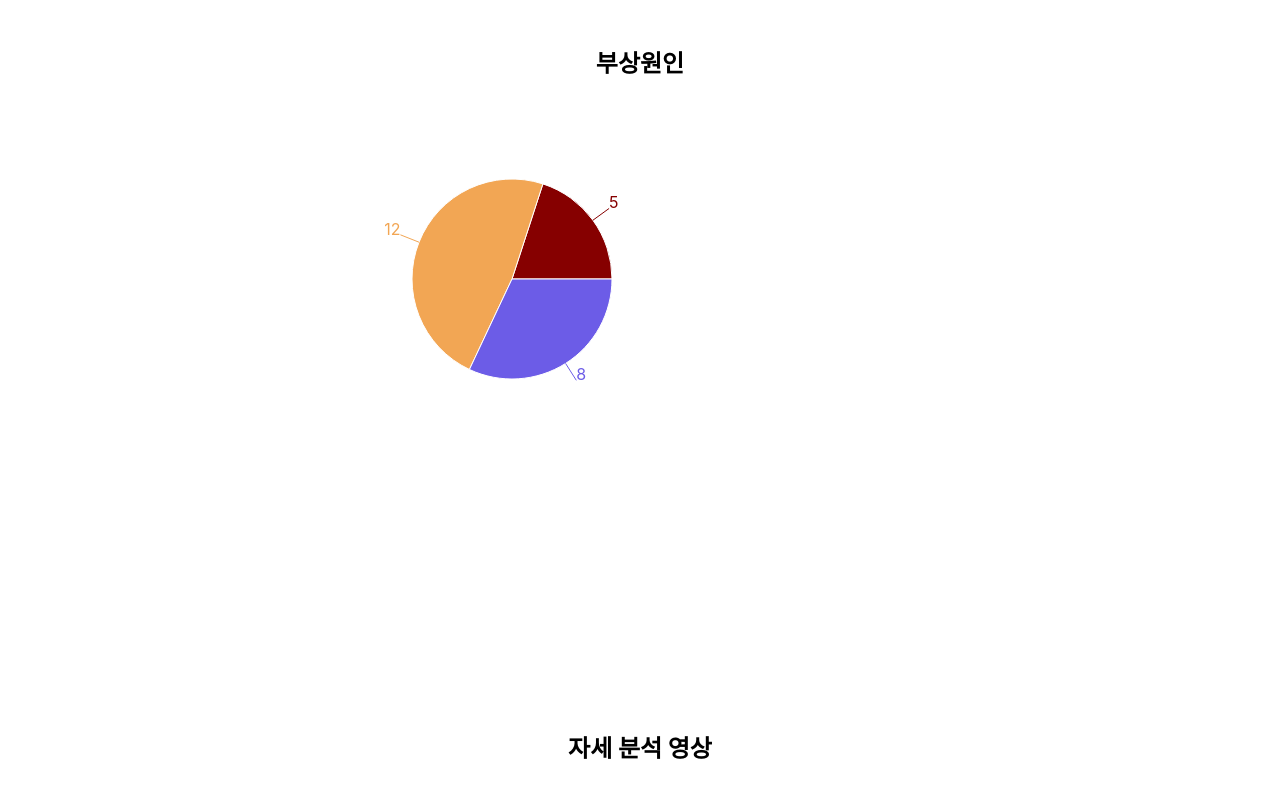
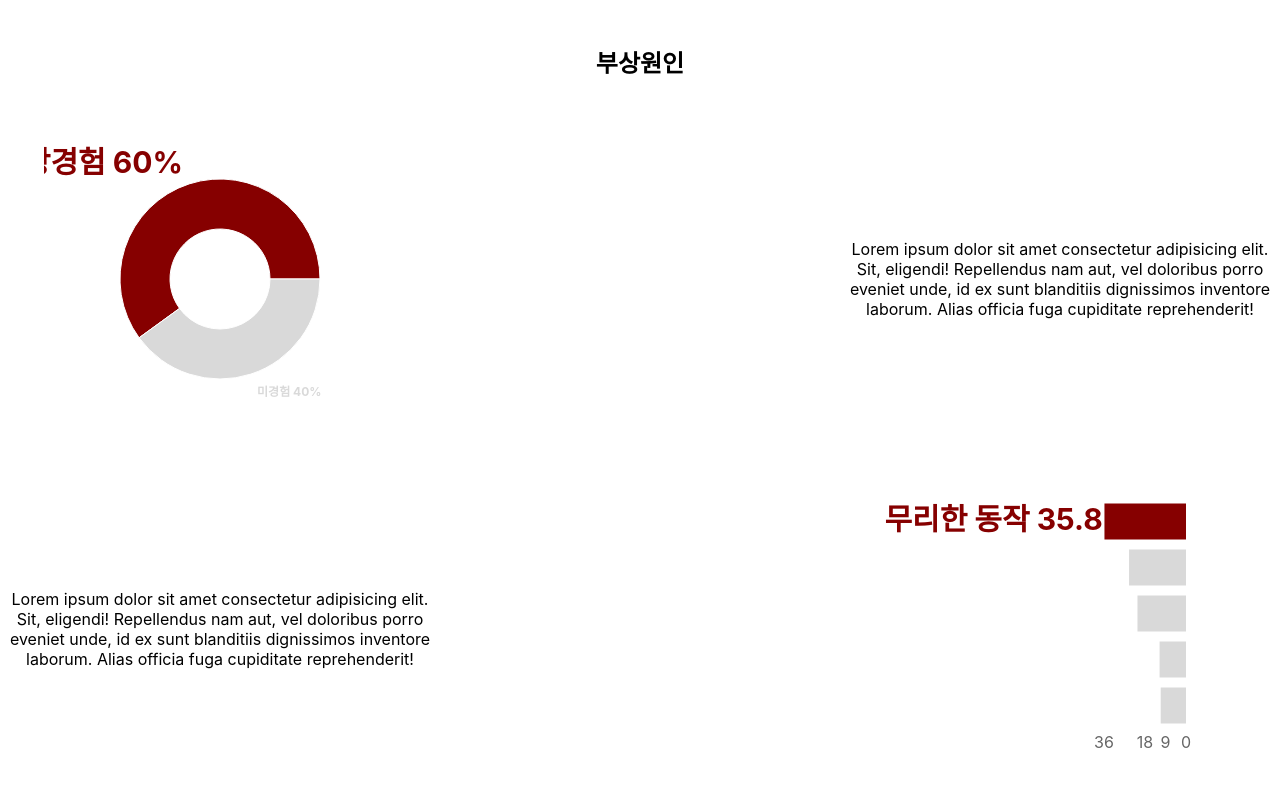
Before and after one commit to MinseouKim/Nullbrain, a React (Create React App) app in the folder typescript_01/: page /main in a window 1280 px wide. Shown: the part 1620-2420 px from the top of the page. Built offline with nearby package versions, Linux system fonts and the light colour scheme.

Commit message:
main 그래프 제작 중

```diff
--- /dev/null
+++ b/typescript_01/src/components/InjuryCauseBarChart.tsx
@@ -0,0 +1,72 @@
+import {
+  BarChart,
+  Bar,
+  XAxis,
+  YAxis,
+  Tooltip,
+  ResponsiveContainer,
+  LabelList,
+  Cell,
+} from "recharts";
+
+const causeData = [
+  { name: "무리한 동작", value: 35.8 },
+  { name: "사람과 충돌", value: 25 },
+  { name: "미끄러져 넘어짐", value: 21.3 },
+  { name: "점프 후 착지 실수", value: 11.6 },
+  { name: "운동장비에 충돌 또는 맞음", value: 11.1 },
+];
+
+const renderCustomLabel = (props: any) => {
+  const { x, y, width, height, value, index } = props;
+  const entry = causeData[index];
+
+  if (entry.name !== "무리한 동작") return null;
+
+  return (
+    <text
+      x={x + width - 220}
+      y={y + height / 2}
+      fill="#860000"
+      textAnchor="start"
+      dominantBaseline="middle"
+      fontWeight="bold"
+      fontSize={30}
+    >
+      {`${entry.name}  ${value}`}
+    </text>
+  );
+};
+
+const InjuryCauseBarChart = () => (
+  <ResponsiveContainer width="80%" height={300}>
+    <BarChart
+      data={causeData}
+      layout="vertical"
+      margin={{ top: 20, right: 50, left: 160, bottom: 20 }}
+    >
+      <XAxis type="number" reversed axisLine={false} tickLine={false} />
+      <YAxis
+        type="category"
+        dataKey="name"
+        orientation="left"
+        axisLine={false}
+        tickLine={false}
+        tick = {false}
+        tickFormatter={(name) => (name === "무리한 동작" ? name : "")}
+      />
+      <Tooltip />
+      <Bar dataKey="value">
+        {causeData.map((entry, index) => (
+          <Cell
+            key={`cell-${index}`}
+            fill={entry.name === "무리한 동작" ? "#860000" : "#d9d9d9"} // 무리한 동작만 붉은색
+          />
+        ))}
+        <LabelList content={renderCustomLabel} position="insideRight" />
+      </Bar>
+    </BarChart>
+  </ResponsiveContainer>
+);
+
+export default InjuryCauseBarChart;
--- a/typescript_01/src/components/InjuryPieChart.tsx
+++ b/typescript_01/src/components/InjuryPieChart.tsx
@@ -1,12 +1,11 @@
-import { PieChart, Pie, Cell, Tooltip, ResponsiveContainer } from 'recharts';
+import { PieChart, Pie, Cell, ResponsiveContainer } from "recharts";
 
 const data = [
-  { name: '경험 부족', value: 5 },
-  { name: '과도한 관절 사용', value: 12 },
-  { name: '다른사람과 충돌', value: 8 },
+  { name: "부상경험", value: 60 },
+  { name: "미경험", value: 40 },
 ];
 
-const COLORS = ['#860000', '#f2a654', '#6c5ce7'];
+const COLORS = ["#860000", "#d9d9d9"];
 
 const InjuryPieChart = () => (
   <ResponsiveContainer width="80%" height={300}>
@@ -17,15 +16,39 @@ const InjuryPieChart = () => (
         nameKey="name"
         cx="50%"
         cy="50%"
+        innerRadius={50}
         outerRadius={100}
         fill="#8884d8"
-        label
+        labelLine={false}
+        label={(entry: any) => {
+          const RADIAN = Math.PI / 180;
+          const radius = entry.outerRadius + 20;
+          const x = entry.cx + radius * Math.cos(-entry.midAngle * RADIAN);
+          const y = entry.cy + radius * Math.sin(-entry.midAngle * RADIAN);
+
+          // name에 따라 글자 크기 다르게 지정
+          const fontSize = entry.name === "부상경험" ? 30 : 12;
+          const color = entry.name === "부상경험" ? "#860000" : "#d9d9d9";
+
+          return (
+            <text
+              x={x}
+              y={y}
+              fill={color}
+              textAnchor={x > entry.cx ? "start" : "end"}
+              dominantBaseline="middle"
+              fontSize={fontSize}
+              fontWeight="bold"
+            >
+              {`${entry.name} ${entry.value}%`}
+            </text>
+          );
+        }}
       >
         {data.map((entry, index) => (
           <Cell key={`cell-${index}`} fill={COLORS[index % COLORS.length]} />
         ))}
       </Pie>
-      <Tooltip />
     </PieChart>
   </ResponsiveContainer>
 );
--- a/typescript_01/src/pages/MainPage.tsx
+++ b/typescript_01/src/pages/MainPage.tsx
@@ -2,6 +2,7 @@ import React from "react";
 import Header from "../components/Header";
 import Footer from "../components/Footer";
 import InjuryPieChart from "../components/InjuryPieChart";
+import InjuryCauseBarChart from "../components/InjuryCauseBarChart";
 import styled from "styled-components";
 
 const Container = styled.div`
@@ -65,6 +66,22 @@ const SectionTitle = styled.h2`
   margin-top: 300px;
 `;
 
+const ChartRow = styled.div`
+  display: flex;
+  flex-direction: row; /* 가로 정렬 */
+  align-items: center;
+  justify-content: center;
+  gap: 400px;
+  margin: 50px 0;
+`;
+
+const ChartBox = styled.div`
+  width: 45%; /* 좌우 2칸으로 나누기 */
+  display: flex;
+  flex-direction: column;
+  align-items: center;
+`;
+
 const Video = styled.video`
   width: 800px;
   height: 500px;
@@ -106,7 +123,7 @@ const FeatureItemRight = styled.div`
 const FeatureItemTitle = styled.h1`
   margin: 0;
   font-size: 20px;
-  font-weight: bold;]
+  font-weight: bold;
 `;
 
 const FeatureItemText = styled.p`
@@ -127,10 +144,35 @@ const MainPage = () => {
         <Card>스쿼트</Card>
         <Card>푸쉬업</Card>
       </CardContainer>
-      <div>
-        <SectionTitle>부상원인</SectionTitle>
-        <InjuryPieChart />
+      <div style={{ width: '100%', height: 'auto' }}>
+      <SectionTitle>부상원인</SectionTitle>
+      <ChartRow>
+        <ChartBox>
+          <InjuryPieChart />
+        </ChartBox>
+        <ChartBox>
+          <p>
+            Lorem ipsum dolor sit amet consectetur adipisicing elit. Sit, eligendi!
+            Repellendus nam aut, vel doloribus porro eveniet unde, id ex sunt blanditiis
+            dignissimos inventore laborum. Alias officia fuga cupiditate reprehenderit!
+          </p>
+        </ChartBox>
+      </ChartRow>
+
+      <ChartRow>
+        <ChartBox>
+          <p>
+            Lorem ipsum dolor sit amet consectetur adipisicing elit. Sit, eligendi!
+            Repellendus nam aut, vel doloribus porro eveniet unde, id ex sunt blanditiis
+            dignissimos inventore laborum. Alias officia fuga cupiditate reprehenderit!
+          </p>
+        </ChartBox>
+        <ChartBox>
+          <InjuryCauseBarChart />
+        </ChartBox>
+      </ChartRow>
       </div>
+
       <div>
         <SectionTitle>자세 분석 영상</SectionTitle>
         <Video controls>
```
